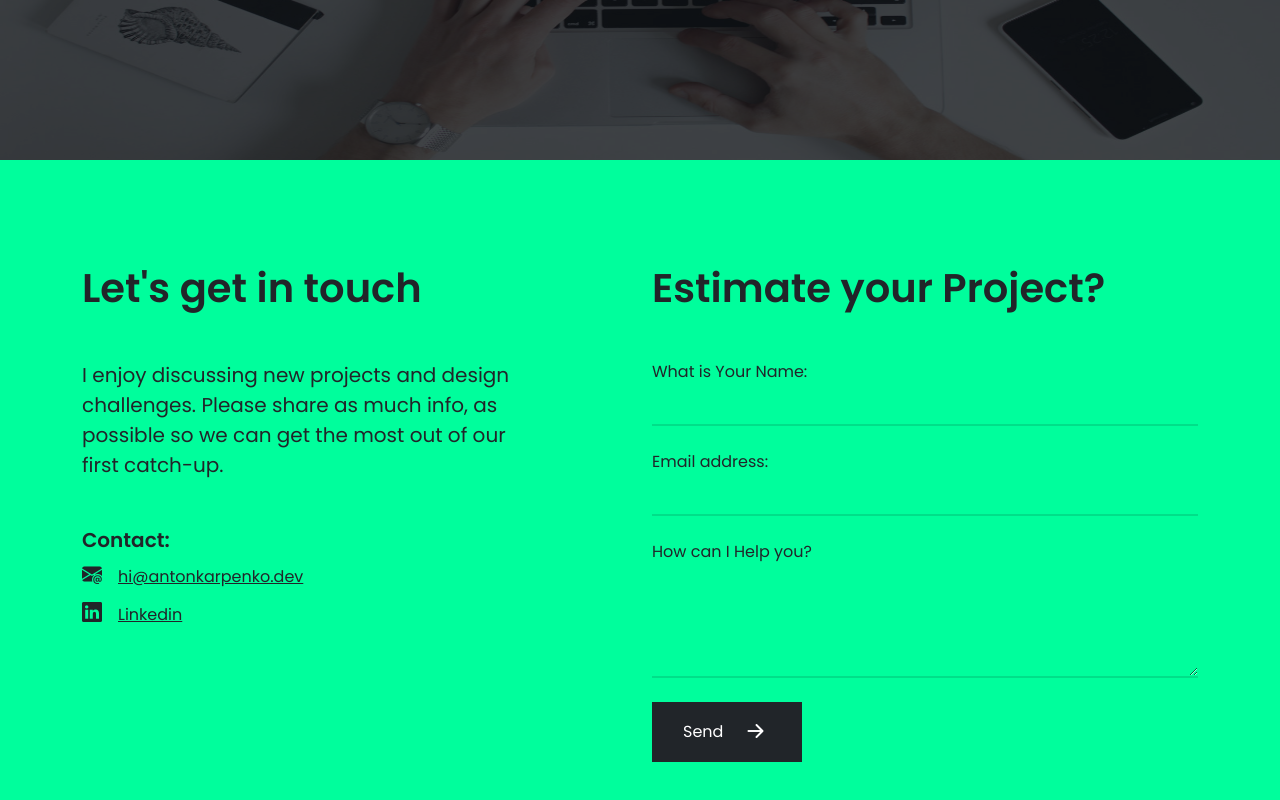
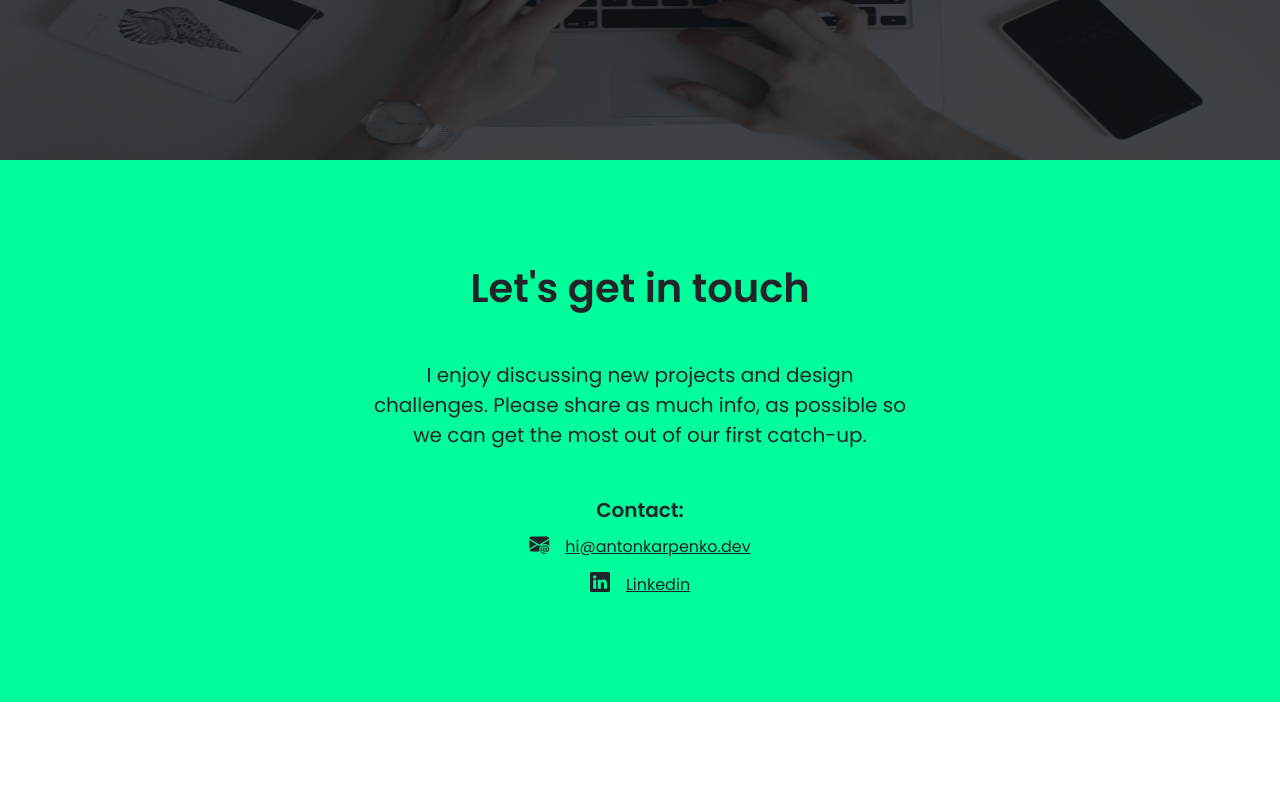
Before and after one commit to antkarpenko/alex-cv, a React (Create React App) app: page / in a window 1280 px wide. Shown: the part 5578-6378 px from the top of the page. After the commit the page ends 6280 px from the top, so only its background shows below. Built offline with nearby package versions, Linux system fonts and the light colour scheme.

Commit message:
fix: delete form

```diff
--- a/src/components/ContactSection/ContactSection.jsx
+++ b/src/components/ContactSection/ContactSection.jsx
@@ -1,71 +1,27 @@
-import { Button, Col, Container, Form, Row, Stack } from 'react-bootstrap';
+import { Col, Container, Row, Stack } from 'react-bootstrap';
 import styles from './ContactSection.module.css';
-import * as formik from 'formik';
-import * as yup from 'yup';
-import FadeInUp from '../FadeInUp';
-import { useState } from 'react';
 
 const EMAIL = 'hi@antonkarpenko.dev';
 const LINKEDIN = 'https://www.linkedin.com/in/senior-fullstack-dev/';
 
 const ContactSection = () => {
-  const { Formik } = formik;
-  const [result, setResult] = useState('');
-
-  const schema = yup.object().shape({
-    name: yup.string().required(),
-    email: yup.string().email().required(),
-    text: yup.string().required(),
-  });
-
-  const onSubmit = async (values, { resetForm }) => {
-    const formData = new FormData();
-    formData.append('email', 'xtenor1@mailforspam.com');
-
-    Object.keys(values).forEach((key) => {
-      formData.append(key, values[key]);
-    });
-
-    formData.append('access_key', process.env.REACT_APP_ACCESS_KEY);
-
-    const res = await fetch('https://api.web3forms.com/submit', {
-      method: 'POST',
-      body: formData,
-    }).then((res) => res.json());
-
-    if (res.success) {
-      setResult(res.message);
-    } else {
-      setResult(res.message);
-    }
-
-    setTimeout(() => {
-      setResult('');
-    }, 3000);
-
-    resetForm({ name: '', email: '', text: '' });
-  };
 
   return (
     <Stack className={`${styles.wrapper_contact_section} section`} id='contact'>
       <Container>
-        <Row>
-          <Col className='text-center text-lg-start' lg={5}>
-            <FadeInUp>
+        <Row className='justify-content-center'>
+          <Col className='text-center' lg={6}>
             <h2 className='fs-1 fw-600 mb-5'>Let's get in touch</h2>
             <p className='fs-5 mb-5'>
               I enjoy discussing new projects and design challenges. Please
-                share as much info, as possible so we can get the most out of
-                our first catch-up.
+              share as much info, as possible so we can get the most out of our
+              first catch-up.
             </p>
             <h3 className='fs-5 fw-600'>Contact:</h3>
             <Stack>
               <div>
                 <i className='bi bi-envelope-at-fill fs-5' />
-                  <a
-                    href={`mailto: ${EMAIL}`}
-                    className='text-dark ms-3'
-                  >
+                <a href={`mailto: ${EMAIL}`} className='text-dark ms-3'>
                   {EMAIL}
                 </a>
               </div>
@@ -82,106 +38,6 @@ const ContactSection = () => {
                 </a>
               </div>
             </Stack>
-            </FadeInUp>
-          </Col>
-          <Col className='ms-auto mt-5 mt-lg-0' lg={6}>
-            <FadeInUp>
-              <h2 className='fs-1 fw-600 mb-5'>Estimate your Project?</h2>
-              <Formik
-                validationSchema={schema}
-                onSubmit={onSubmit}
-                validateOnChange={true}
-                validateOnBlur={false}
-                initialValues={{
-                  name: '',
-                  email: '',
-                  text: '',
-                }}
-              >
-                {({ handleSubmit, handleChange, values, errors }) => (
-                  <Form id='contact-form' onSubmit={handleSubmit}>
-                    <Row className='g-4'>
-                      <Form.Group
-                        as={Col}
-                        xs={12}
-                        controlId='validationFormik01'
-                      >
-                        <Form.Label>What is Your Name:</Form.Label>
-                        <Form.Control
-                          className={`${styles.form_border} py-1`}
-                          name='name'
-                          value={values.name}
-                          onChange={handleChange}
-                          isInvalid={!!errors.name}
-                          type='text'
-                        />
-                        <Form.Control.Feedback type='invalid'>
-                          {errors.name}
-                        </Form.Control.Feedback>
-                      </Form.Group>
-                      <Form.Group
-                        as={Col}
-                        xs={12}
-                        controlId='validationFormik02'
-                      >
-                        <Form.Label>Email address:</Form.Label>
-                        <Form.Control
-                          className={`${styles.form_border} py-1`}
-                          type='email'
-                          name='email'
-                          value={values.email}
-                          onChange={handleChange}
-                          isInvalid={!!errors.email}
-                        />
-                        <Form.Control.Feedback type='invalid'>
-                          {errors.email}
-                        </Form.Control.Feedback>
-                      </Form.Group>
-                      <Form.Group
-                        as={Col}
-                        xs={12}
-                        controlId='validationFormik03'
-                      >
-                        <Form.Label>How can I Help you?</Form.Label>
-                        <Form.Control
-                          as='textarea'
-                          className={`${styles.form_border} py-1`}
-                          rows='4'
-                          type='text'
-                          name='text'
-                          value={values.text}
-                          onChange={handleChange}
-                          isInvalid={!!errors.text}
-                        />
-                        <Form.Control.Feedback type='invalid'>
-                          {errors.text}
-                        </Form.Control.Feedback>
-                      </Form.Group>
-                      <Col className='text-center text-lg-start' xs={12}>
-                        <Stack
-                          className='justify-content-center justify-content-lg-start'
-                          direction='horizontal'
-                        >
-                          <Button
-                            className={styles.submit_button}
-                            form='contact-form'
-                            size='lg'
-                            type='submit'
-                            variant='dark'
-                          >
-                            Send
-                            <span className='ms-3'>
-                              <i className='bi bi-arrow-right-short h2' />
-                            </span>
-                          </Button>
-                        </Stack>
-                      </Col>
-                    </Row>
-                  </Form>
-                )}
-              </Formik>
-            </FadeInUp>
-            <Stack className='mt-3'>{result}</Stack>
           </Col>
         </Row>
       </Container>
```
Lines whose indentation alone changed are shown as unchanged.
